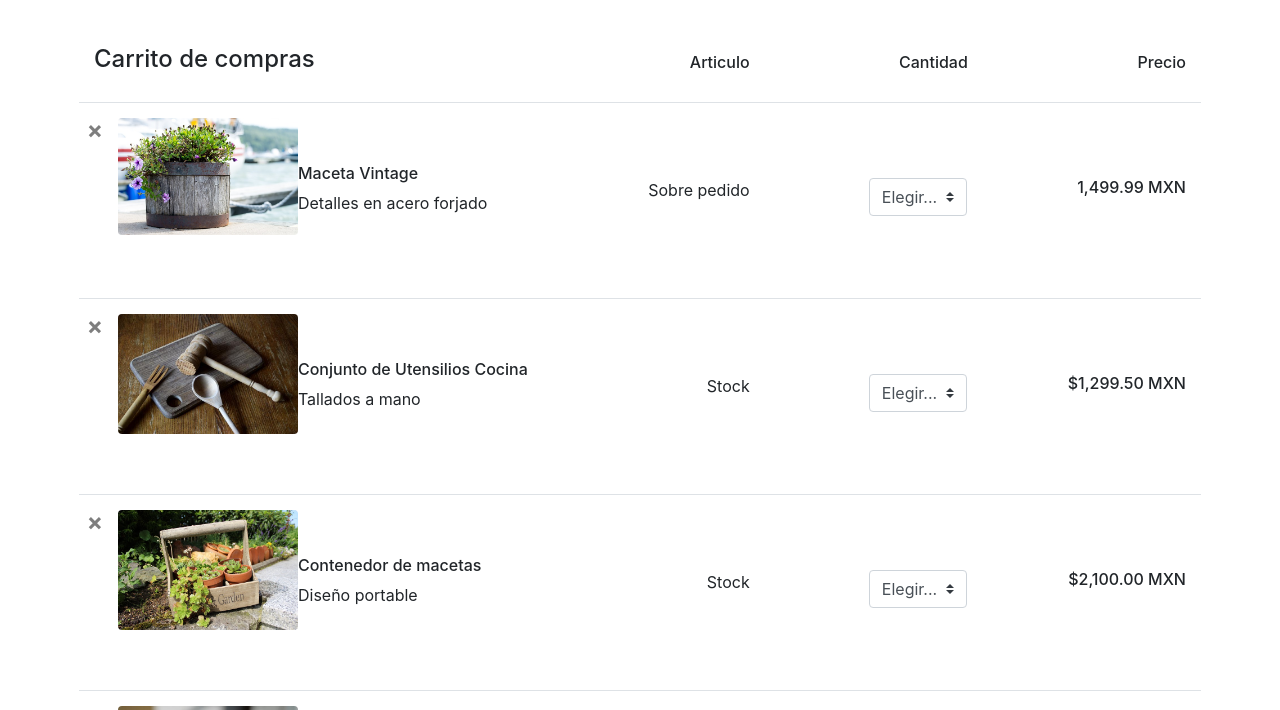
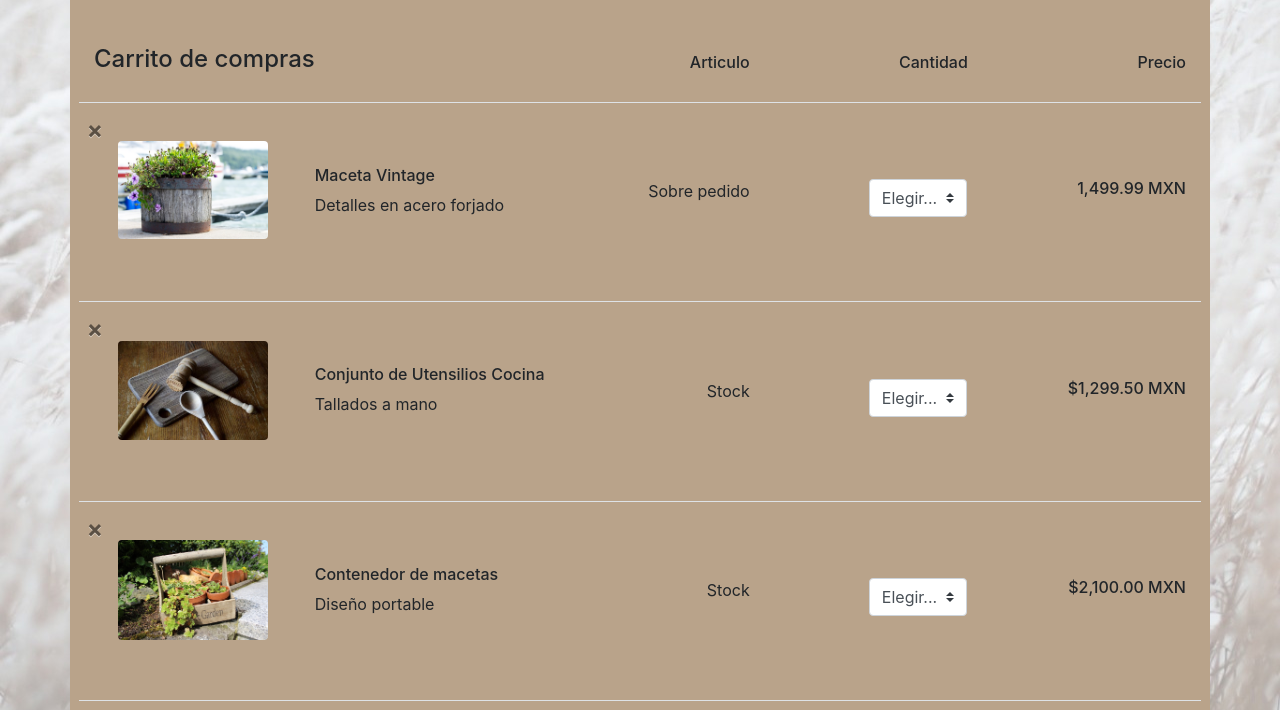
Before and after one commit to raq29CM/carpinteria-ramaka, a plain HTML site: page carrito.html in a window 1280 px wide. Shown: the part 77-787 px from the top of the page. Drawn offline with nearby package versions, Linux system fonts and the light colour scheme; a web font is replaced by a local one.

Commit message:
quitar buscador, agregar fondo, footer responsivo, lorem inicio formato en carrito

```diff
--- a/assets/css/styleCarrito.css
+++ b/assets/css/styleCarrito.css
@@ -48,14 +48,15 @@
     filter: invert(1);
     transition: 0.5s;
 }
---------------------------- CONTENIDO CARRITO ---------------------------------------
-
+/* --------------------------- CONTENIDO CARRITO --------------------------------------- */
 body {
     color: #000;
     overflow-x: hidden;
     height: 100%;
-    background-color: #fff;
-    background-repeat: no-repeat;
+    background-image: url(../img/icons/fondoChulo.jpeg);
+	background-repeat: no-repeat;
+    background-size: 100% 100%;
+    background-attachment: fixed;
 }
 
 .plus-minus {
@@ -81,9 +82,10 @@ body {
 }
 
 .foto-producto {
-    width: 180px;
-    height: 160px;
+    width: 150px;
+    height: 140px;
     border-radius: 5px;
+    margin-top: 5%;
 }
 
 /* . {
--- a/assets/css/styleCarrito2.css
+++ b/assets/css/styleCarrito2.css
@@ -50,6 +50,12 @@
 }
 
 /* ------------------------------- CONTENIDO PAGINA ------------------------------------------ */
+body {
+	background-image: url(../img/icons/fondoChulo.jpeg);
+	background-repeat: no-repeat;
+    background-size: 100% 100%;
+    background-attachment: fixed;
+}
 
 .jumbotron {
     padding: jumbotron-padding (jumbotron-padding * .5);
--- a/assets/css/styleContacto.css
+++ b/assets/css/styleContacto.css
@@ -48,6 +48,12 @@
 }
 
 /* ---------------------------------------- CONTACTO ---------------------------------------- */
+body {
+	background-image: url(../img/icons/fondoChulo.jpeg);
+	background-repeat: no-repeat;
+    background-size: 100% 100%;
+    background-attachment: fixed;
+}
 
 /* FUENTES DE LETRA */
 .fuente-titulo{
--- a/assets/css/styleNosotros.css
+++ b/assets/css/styleNosotros.css
@@ -50,9 +50,12 @@
 }
 
 /* --------------------------- NOSOTROS --------------------------------------- */
-
-
-
+body {
+	background-image: url(../img/icons/fondoChulo.jpeg);
+	background-repeat: no-repeat;
+    background-size: 100% 100%;
+    background-attachment: fixed;
+}
 
 /* -- ------------------------------- FRASE ---------------------------------  */
 
--- a/assets/css/styleTips.css
+++ b/assets/css/styleTips.css
@@ -48,6 +48,13 @@
 }
 
 /* --------------------------------------- TIPS ------------------------------------------- */
+body {
+	background-image: url(../img/icons/fondoChulo.jpeg);
+	background-repeat: no-repeat;
+    background-size: 100% 100%;
+    background-attachment: fixed;
+}
+
 /* FUENTES DE LETRA */
 .fuente-titulo{
     font-family: 'Perpetua Titling MT', sans-serif;
--- a/assets/css/stylesMiCuenta2.css
+++ b/assets/css/stylesMiCuenta2.css
@@ -45,6 +45,12 @@
 }
 
 /* ---------------------------------------- MI CUENTA 2 ---------------------------------------- */
+body {
+	background-image: url(../img/icons/fondoChulo.jpeg);
+	background-repeat: no-repeat;
+    background-size: 100% 100%;
+    background-attachment: fixed;
+}
 
 /* FUENTES DE LETRA */
 .fuente-titulo{
--- a/carrito.html
+++ b/carrito.html
@@ -99,13 +99,6 @@
 
                 </ul>
 
-                <!-- ---------- BARRA DE BÚSQUEDA EN LA PÁGINA ---------- -->
-                <form class="d-flex" role="search">
-                    <input class="form-control me-2" type="search" placeholder="Buscar en la página"
-                        aria-label="Search">
-                    <button class="btn btn-nav-pie" type="submit" style="color: #b9a38a;">Buscar</button>
-                </form>
-
                 <!-- ---------- BOTÓN CARRITO ---------- -->
                 <a href="./carrito.html" class="btn carrito btn-nav-pie">
                     <i class="bi bi-cart4">
@@ -127,7 +120,7 @@
     <main>
         <section class="shopping-cart">
 
-        <div class="container px-4 py-5 mx-auto">
+        <div class="container px-4 py-5 mx-auto" style="background-color: #b9a38a; width: 95%;">
             <div class="row d-flex justify-content-center">
                 <div class="col-5">
                     <h4 class="heading">Carrito de compras</h4>
@@ -158,7 +151,7 @@
                         <div class="foto-producto">
                             <img src="assets/img/carrito/img/plant-pot-g4aade046e_640.jpg" class="rounded float-left img-fluid"  alt="...">
                         </div>
-                        <div class="my-auto flex-column d-flex pad-left">
+                        <div class="my-auto flex-column d-flex pad-left" style="margin-left: 10%;">
                             <h6 class="mob-text">Maceta Vintage</h6>
                             <p class="mob-text">Detalles en acero forjado</p>
                         </div>
@@ -203,7 +196,7 @@
                         <div class="foto-producto">
                             <img src="assets/img/carrito/img/kitchen-g5bcd14ce3_640.jpg" class="rounded float-left img-fluid"  alt="...">
                         </div>
-                        <div class="my-auto flex-column d-flex pad-left">
+                        <div class="my-auto flex-column d-flex pad-left" style="margin-left: 10%;">
                             <h6 class="mob-text">Conjunto de Utensilios Cocina</h6>
                             <p class="mob-text">Tallados a mano</p>
                         </div>
@@ -248,7 +241,7 @@
                         <div class="foto-producto">
                             <img src="assets/img/carrito/img/wooden-basket-gbb604869b_640.jpg" class="rounded float-left img-fluid"  alt="...">
                         </div>
-                        <div class="my-auto flex-column d-flex pad-left">
+                        <div class="my-auto flex-column d-flex pad-left" style="margin-left: 10%;">
                             <h6 class="mob-text">Contenedor de macetas</h6>
                             <p class="mob-text">Diseño portable</p>
                         </div>
@@ -292,7 +285,7 @@
                         <div class="foto-producto">
                             <img src="assets/img/carrito/img/coffee-pot-g5eba74a0a_640.jpg" class="rounded float-left img-fluid"  alt="...">
                         </div>
-                        <div class="my-auto flex-column d-flex pad-left">
+                        <div class="my-auto flex-column d-flex pad-left" style="margin-left: 10%;">
                             <h6 class="mob-text">Taza de Madera</h6>
                             <p class="mob-text">Tallada a mano artesanalmente</p>
                         </div>
```
Also changed, not shown: Ramaka.txt (+39 -1 lines), carrito2.html (+0 -7 lines), contacto.html (+0 -7 lines), galeria.html (+0 -7 lines), index.html (+2 -8 lines), inicioSesion.html (+1 -8 lines), miCuenta2.html (+2 -9 lines), nosotros.html (+0 -7 lines), pagCrud.html (+0 -7 lines), tienda.html (+0 -7 lines), tips.html (+1 -8 lines), tyc.html (+0 -7 lines).
